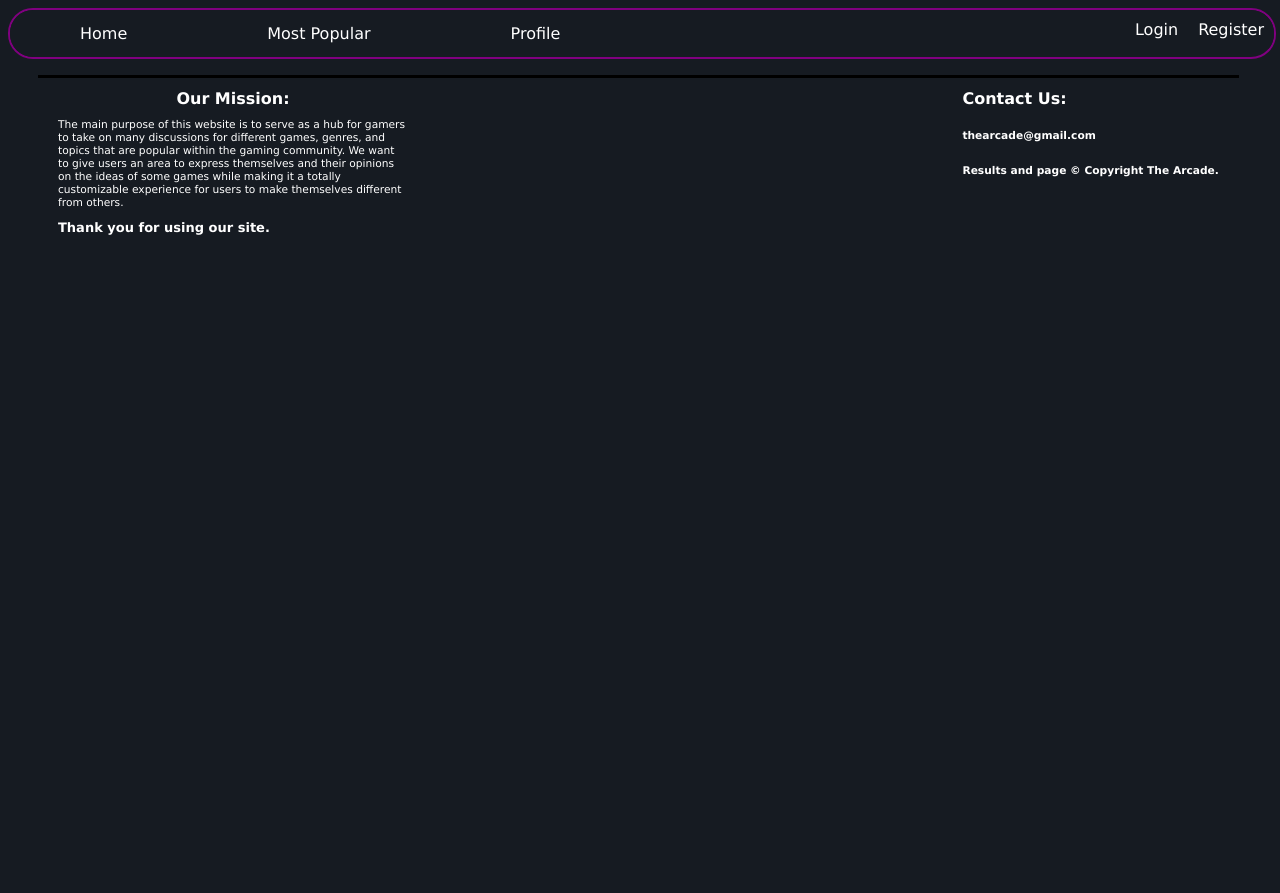
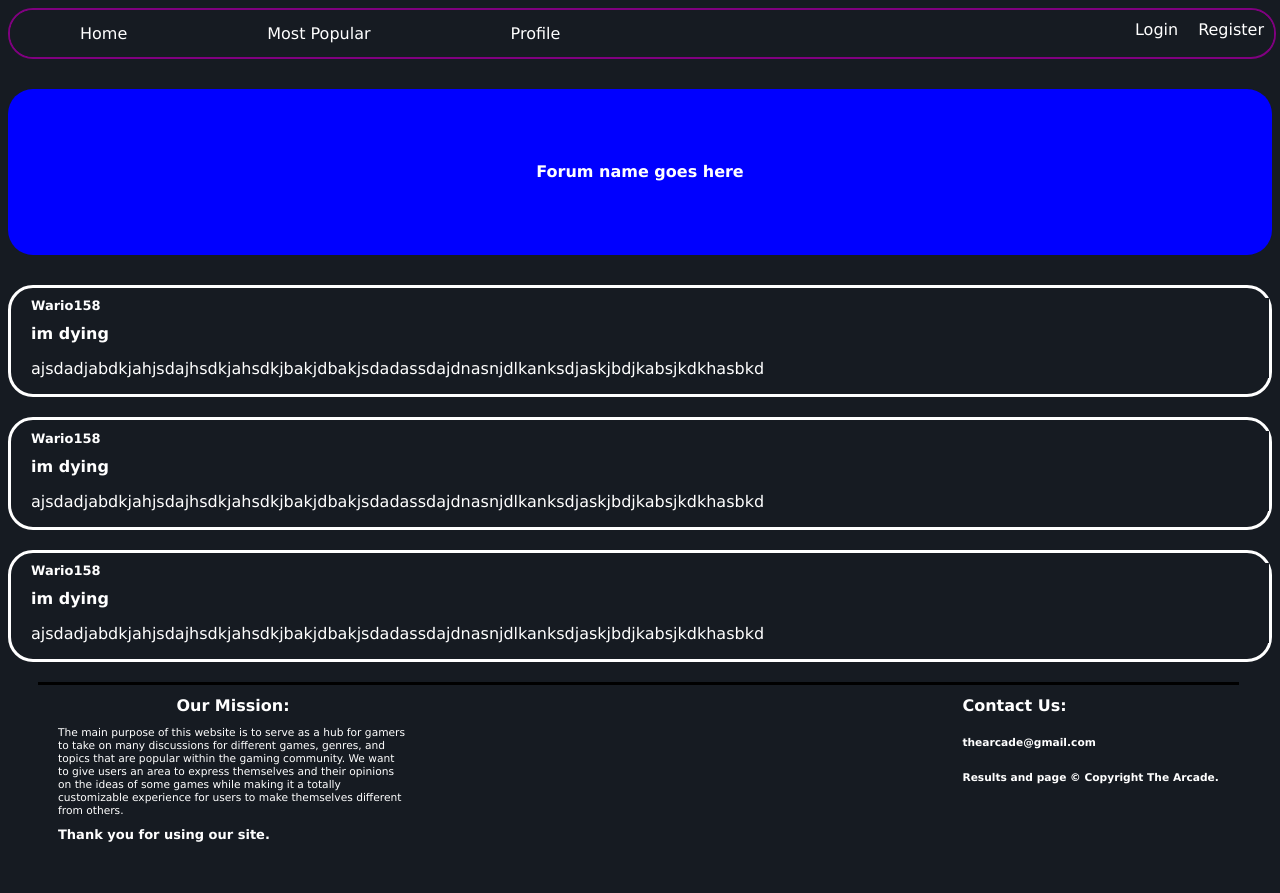
Before and after one commit to jcarrier12/arcade, a PHP site: page /forum.php?=fortnite in a window 1280 px wide. Before the commit the page ends 235 px from the top, so only its background shows below. Run offline with PHP 8.4, Linux system fonts and the light colour scheme; data that the repository does not hold is empty.

Commit message:
added post and forum functionality
added post and forum page needs modification

```diff
--- a/arcade.css
+++ b/arcade.css
@@ -78,6 +78,7 @@ a{
 	height: 500px;
 	margin-top: 50px;
 	margin-left: 200px;
+	margin-right: 200px;
 }
 .profile_pic_body{
 	float: left;
@@ -99,14 +100,14 @@ a{
 #bio{
 	float:right;
 	margin-right: 200px;
+	width: 300px;
 }
 #bio h1{
 	text-align: center;
 }
-#bio p{
-	height: 100px;
-	width: 100px;
-	margin: 20px;
+#bio_text{
+	width: 100em;
+	display: inline-block;
 }
 #bio h2{
 	text-align: center;
@@ -171,5 +172,58 @@ a{
 	width: 250px;
 	height: 250px;
 	border: solid gray;
-	margin: 20px;
+	margin-top: 20px;
+	margin-bottom: 20px;
 }
+
+.forum_banner{
+	margin-top: 30px;
+	margin-bottom: 30px;
+	width: 100%;
+	padding: 60px 0;
+	text-align: center;
+	background: blue;
+	color:white;
+	border-radius: 25px;
+}
+.forum_banner h1{
+	background: transparent;
+}
+.top_post_body{
+	border: solid;
+	border-radius: 25px;
+	margin-bottom: 20px;
+}
+.post_body{
+	margin-left: 20px;
+}
+
+#username h2{
+	font-size: small;
+}
+
+#post_title{
+	text-align: center;
+	border: solid white;
+	width: 100px;
+	height: 30px;
+	margin: auto;
+	margin-top: 20px;
+	border-radius: 25px;
+}
+
+.post_main_body{
+	border: solid white;
+	border-radius: 25px;
+	margin: 30px;
+	display: flex;
+	flex-direction: column;
+
+}
+.post_main_text{
+	margin: 10px;
+}
+
+.post_main_body h1{
+	font-size: small;
+}
--- a/forum.php
+++ b/forum.php
@@ -20,31 +20,29 @@
 
     include("top.php");
 ?>
-<div class = "forum_banner">
-    <div class = "forum_name_body">
-        <div id = "forum_name">
-            <h1><?=$forum_name?></h1>
-        </div>
-    </div>
-</div>
+<section class = "forum_banner">
+    <h1>Forum name goes here</h1>
+</section>
 <!-- this is a div to contain all the post that will be featured on the forum page -->
 
 <?php
     for($i = 0; $i < 3; $i++){
         ?>
+        <a href = "http://google.com">
             <div class = "top_post_body">
                 <div class = "post_body">
                     <div id = "username">
-                    <h1><?=$usernames[$i]?></h1>
+                        <h2>Wario158</h2>
                     </div>
                     <div class = "post_title">
-                    <h1><?$titles[$i]?></h1>
+                        <h1>im dying</h1>
                     </div>
                     <div class = "post_text">
-                    <p><?=$texts[$i]?></p>
+                        <p>ajsdadjabdkjahjsdajhsdkjahsdkjbakjdbakjsdadassdajdnasnjdlkanksdjaskjbdjkabsjkdkhasbkd</p>
                     </div>
                 </div>
             </div>
+        </a>
         <?php
     }
 ?>
--- a/profile.php
+++ b/profile.php
@@ -17,7 +17,7 @@
         </div>
         <div id = "bio">
             <h1>Bio</h1>
-            <p>absdkjhbnajdnjksahndkljabndjakdshsakjlhdljkajhskoldjakl</p>
+            <p id = "bio_text">absdkjhbnajdnjksahndkljabndjakdshsakjlhdljkajhskoldjakl</p>
             <h2>Gender: male</h2>
             <h2>Favorite Game: Minecraft</h2>
             <h2>Favorite Console: Playstation</h2>
```
Also changed, not shown: post.php (+21 -0 lines). Lines whose indentation alone changed are shown as unchanged.
